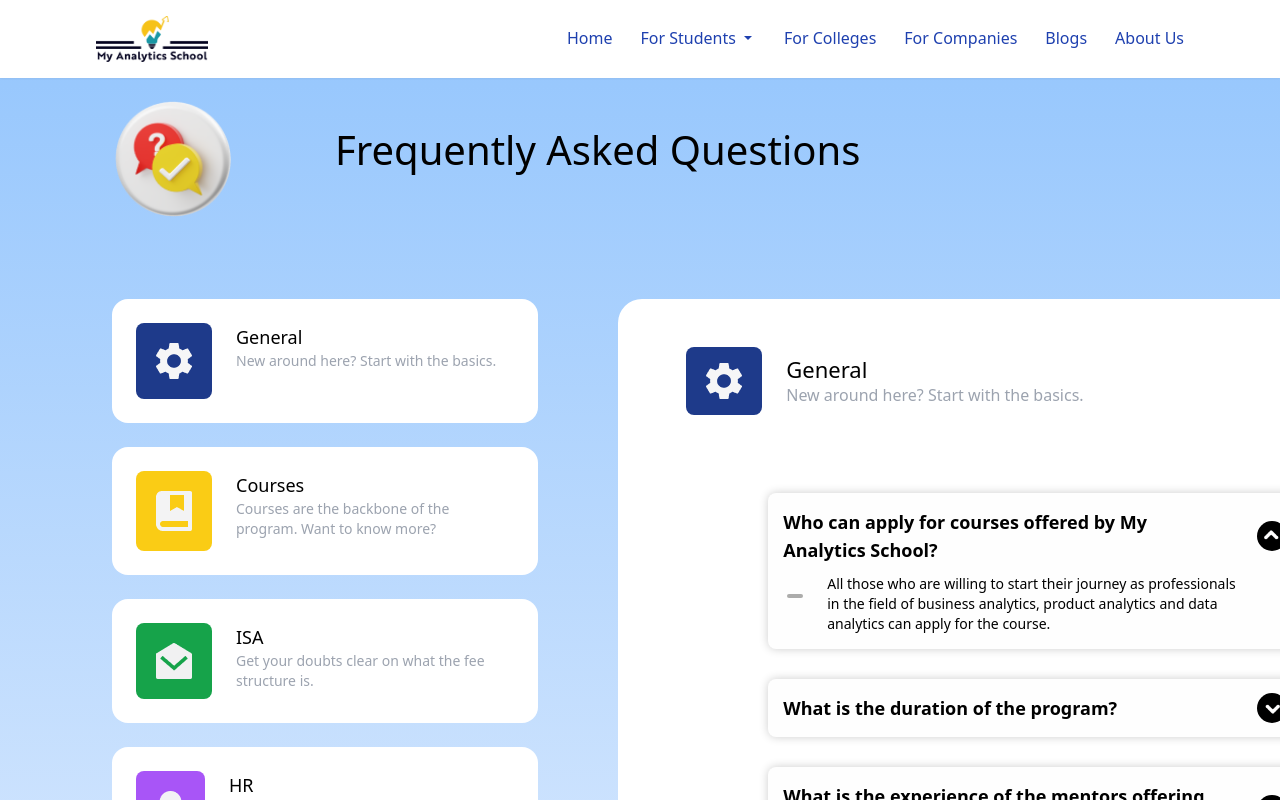
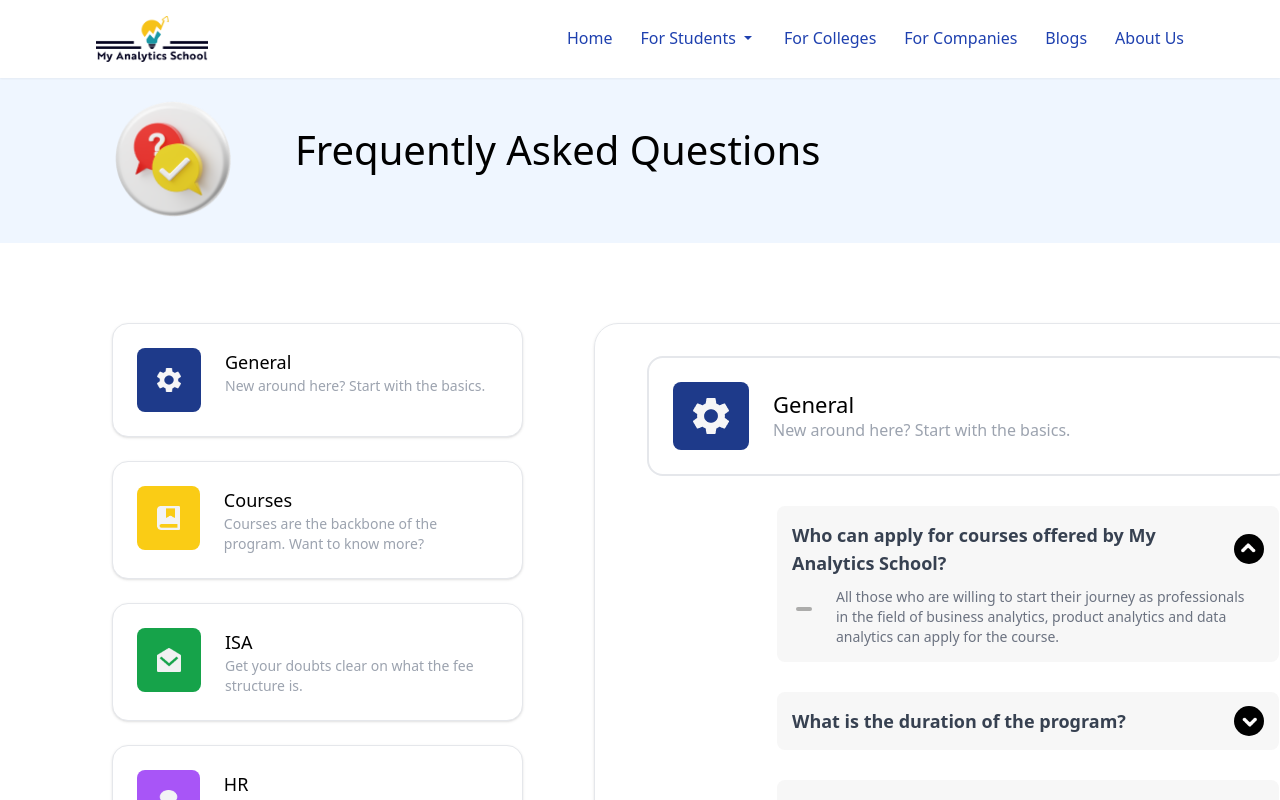
Before and after one commit to 100bhagya/mas-website-react, a React (Create React App) app: page /faq in a window 1280 px wide. Shown: the top 800 px of the page. Built offline with nearby package versions, Linux system fonts and the light colour scheme.

Commit message:
update faq page

```diff
--- a/src/index.css
+++ b/src/index.css
@@ -134,9 +134,8 @@ html {
   margin-top: 30px;
   margin-bottom: 20px;
   padding: 15px;
-  background-color: #fefefe;
+  background-color: #f7f7f7;
   border-radius: 8px;
-  box-shadow: 0px 0px 10px rgba(0, 0, 0, 0.2);
   cursor: pointer;
 }
 
--- a/src/pages/FaqPage.js
+++ b/src/pages/FaqPage.js
@@ -14,10 +14,10 @@ function FAQ({ faq, index, toggleFAQ, tag }) {
       name={tag}
       onClick={() => toggleFAQ(index, tag)}
     >
-      <div className="faq-question md:text-lg text-[12px] font font-semibold">
+      <div className="faq-question md:text-lg text-[12px] font font-semibold text-gray-700">
         {faq.question}
       </div>
-      <div className="faq-answer md:text-sm text-[11px] font flex font-medium">
+      <div className="faq-answer md:text-sm text-[11px] font flex font-medium text-gray-500">
         <img
           src={Rectangle}
           alt="rectangle"
@@ -59,29 +59,29 @@ const FaqPage = () => {
   return (
     <div>
       <Navbar />
-      <div className="lg:bg-gradient-to-b lg:from-blue-300 lg:to-blue-100 pb-20">
-        <div className="flex lg:ml-28 pl-8 lg:pl-0 pt-24 top_bg">
+      <div className="mb-16">
+        <div className="flex lg:pl-28 pl-8 py-6 pt-24 top_bg bg-blue-50">
           <img
             src={QandA}
             alt="Question"
             className="h-20 w-20 mr-5 lg:h-[123px] lg:w-[123px]"
           />
-          <p className="lg:pt-9 pt-4 lg:ml-20 lg:text-[40px] md:text-3xl text-2xl font-semibold  lg:font-medium">
+          <p className="lg:pt-9 pt-4 lg:ml-10 lg:text-[40px] md:text-3xl text-2xl font-semibold  lg:font-medium">
             Frequently Asked Questions
           </p>
         </div>
         <div className="flex justify-center lg:justify-start">
           <div className="">
             {/* <div className={`ml-28 lg:w-4/5 my-20 ${position}`}> */}
-            <div className={`ml-28 lg:4/5 my-20 hidden lg:block`}>
+            <div className={`ml-28 my-20 hidden lg:block lg:w-3/5 xl:w-4/5 `}>
               {Data.map((post) => {
                 return (
-                  <a href={`#${post.tag}`}>
-                    <div className="flex p-6 bg-white rounded-2xl mt-6">
+                  <a href={`#${post.tag}`} className="cursor-pointer" key={post.id}>
+                    <div className="flex p-6 bg-white border shadow rounded-2xl mt-6">
                       <img
                         src={post.icon}
                         alt="icon"
-                        className={`px-5 py-5 rounded-lg bg-${post.id}`}
+                        className={`px-5 py-5 w-16 h-16 rounded-lg bg-${post.id}`}
                       />
                       <div className="ml-6 w-72">
                         <p className="lg:text-lg font-medium">{post.tag}</p>
@@ -95,15 +95,15 @@ const FaqPage = () => {
               })}
             </div>
           </div>
-          <div className="relative lg:left-20 lg:h-[88vh] lg:overflow-y-scroll faq_ques top-20 lg:w-[59%] lg:overflow-x-hidden">
+          <div className="relative xl:left-20 lg:h-[88vh] lg:overflow-y-scroll shadow faq_ques top-20 lg:overflow-x-hidden p-8 lg:border rounded-3xl">
             {Data.map((post) => {
               console.log(post);
               return (
                 <div
-                  className="lg:bg-white  lg:w-[95%] lg:mb-20  lg:rounded-3xl"
+                  className="lg:bg-white  lg:w-[95%] lg:rounded-3xl"
                   id={post.tag}
                 >
-                  <div className="flex ml-5 lg:p-12 lg:bg-white rounded-2xl">
+                  <div className="flex ml-5 lg:p-6 p-3 lg:bg-white rounded-2xl border-2">
                     <img
                       src={post.icon}
                       alt="icon"
```
